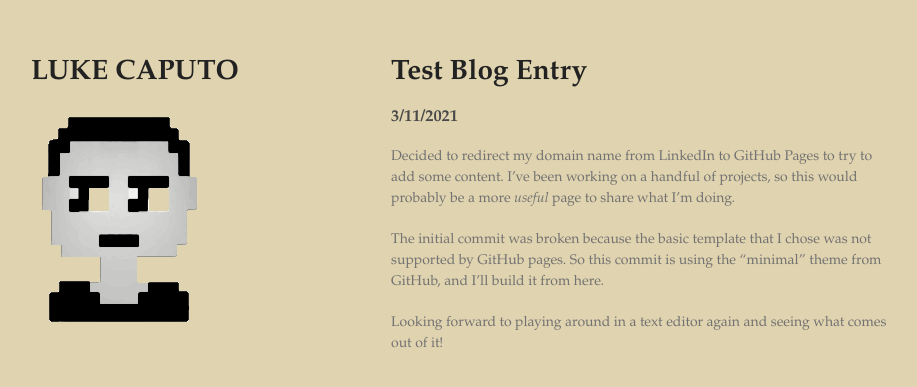
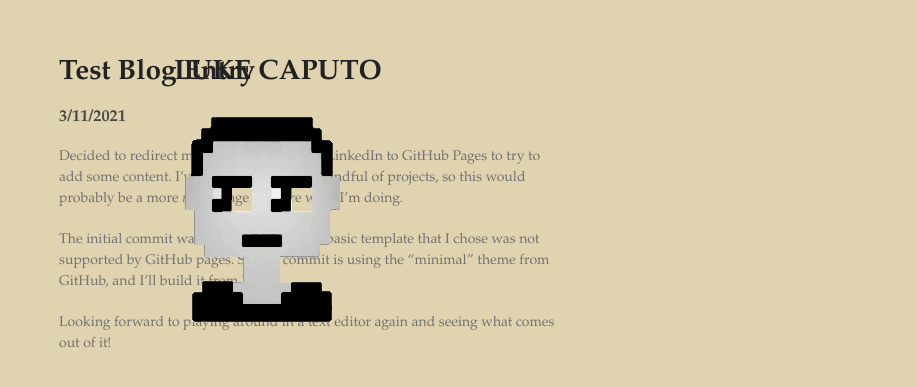
Before and after one commit to lukecaputo/lukecaputo, a Jekyll site: the page built from index.md, in a window 1280 px wide. Shown: the top 387 px of the page, without its empty margins (179-1096 px from the left). Built offline with Jekyll 4.4.1, drawn with Linux system fonts in a browser that asks for light colours; our own code applies the rules of GitHub Pages for plain Markdown files.

Commit message:
removed fonts.css and trying to fix centering

```diff
--- a/_layouts/default.html
+++ b/_layouts/default.html
@@ -12,7 +12,7 @@
   </head>
   <body>
     <div class="wrapper">
-      <header class="child">
+      <header>
         <h1>LUKE CAPUTO</h1>
           <img src="{{site.logo | relative_url}}" alt="Logo" />
       </header>
--- a/_sass/fonts.scss
+++ /dev/null
@@ -1,55 +0,0 @@
-@font-face {
-  font-family: 'Noto Sans';
-  font-weight: 400;
-  font-style: normal;
-  src: url('../fonts/Noto-Sans-regular/Noto-Sans-regular.eot');
-  src: url('../fonts/Noto-Sans-regular/Noto-Sans-regular.eot?#iefix') format('embedded-opentype'),
-       local('Noto Sans'),
-       local('Noto-Sans-regular'),
-       url('../fonts/Noto-Sans-regular/Noto-Sans-regular.woff2') format('woff2'),
-       url('../fonts/Noto-Sans-regular/Noto-Sans-regular.woff') format('woff'),
-       url('../fonts/Noto-Sans-regular/Noto-Sans-regular.ttf') format('truetype'),
-       url('../fonts/Noto-Sans-regular/Noto-Sans-regular.svg#NotoSans') format('svg');
-}
-
-@font-face {
-  font-family: 'Noto Sans';
-  font-weight: 700;
-  font-style: normal;
-  src: url('../fonts/Noto-Sans-700/Noto-Sans-700.eot');
-  src: url('../fonts/Noto-Sans-700/Noto-Sans-700.eot?#iefix') format('embedded-opentype'),
-       local('Noto Sans Bold'),
-       local('Noto-Sans-700'),
-       url('../fonts/Noto-Sans-700/Noto-Sans-700.woff2') format('woff2'),
-       url('../fonts/Noto-Sans-700/Noto-Sans-700.woff') format('woff'),
-       url('../fonts/Noto-Sans-700/Noto-Sans-700.ttf') format('truetype'),
-       url('../fonts/Noto-Sans-700/Noto-Sans-700.svg#NotoSans') format('svg');
-}
-
-@font-face {
-  font-family: 'Noto Sans';
-  font-weight: 400;
-  font-style: italic;
-  src: url('../fonts/Noto-Sans-italic/Noto-Sans-italic.eot');
-  src: url('../fonts/Noto-Sans-italic/Noto-Sans-italic.eot?#iefix') format('embedded-opentype'),
-       local('Noto Sans Italic'),
-       local('Noto-Sans-italic'),
-       url('../fonts/Noto-Sans-italic/Noto-Sans-italic.woff2') format('woff2'),
-       url('../fonts/Noto-Sans-italic/Noto-Sans-italic.woff') format('woff'),
-       url('../fonts/Noto-Sans-italic/Noto-Sans-italic.ttf') format('truetype'),
-       url('../fonts/Noto-Sans-italic/Noto-Sans-italic.svg#NotoSans') format('svg');
-}
-
-@font-face {
-  font-family: 'Noto Sans';
-  font-weight: 700;
-  font-style: italic;
-  src: url('../fonts/Noto-Sans-700italic/Noto-Sans-700italic.eot');
-  src: url('../fonts/Noto-Sans-700italic/Noto-Sans-700italic.eot?#iefix') format('embedded-opentype'),
-       local('Noto Sans Bold Italic'),
-       local('Noto-Sans-700italic'),
-       url('../fonts/Noto-Sans-700italic/Noto-Sans-700italic.woff2') format('woff2'),
-       url('../fonts/Noto-Sans-700italic/Noto-Sans-700italic.woff') format('woff'),
-       url('../fonts/Noto-Sans-700italic/Noto-Sans-700italic.ttf') format('truetype'),
-       url('../fonts/Noto-Sans-700italic/Noto-Sans-700italic.svg#NotoSans') format('svg');
-}
--- a/_sass/jekyll-theme-minimal.scss
+++ b/_sass/jekyll-theme-minimal.scss
@@ -1,4 +1,3 @@
-@import "fonts";
 @import "rouge-github";
 
 body {
@@ -57,7 +56,8 @@
 
 .wrapper {
   width:860px;
-  margin:0 auto;
+  display:flex;
+  justify-content: center;
 }
 
 blockquote {
@@ -106,13 +106,8 @@
 
 header {
   width:270px;
-  float:left;
   position:fixed;
   -webkit-font-smoothing:subpixel-antialiased;
-}
-
-.child {
-  margin: 0 auto;
 }
 
 ul.downloads {
```
